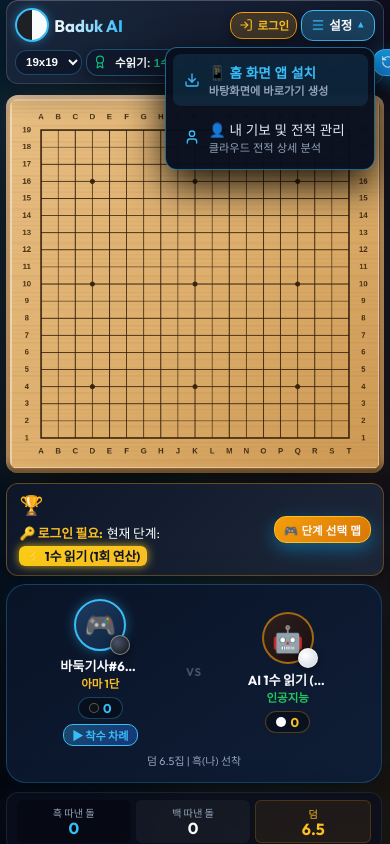
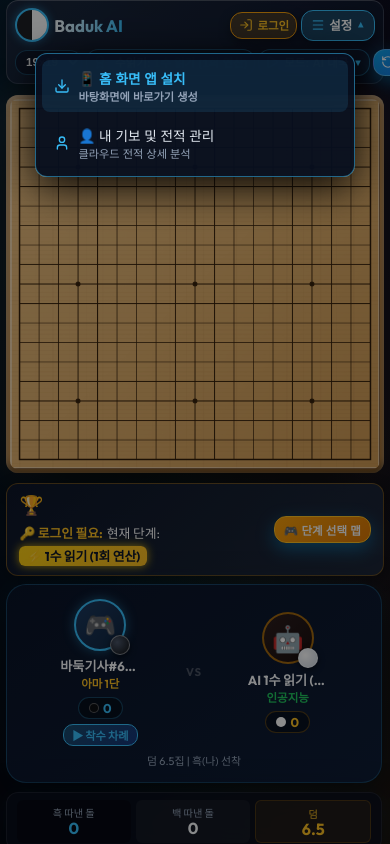
Before and after one commit to korbill73/baduk, a React (Vite) app: page / in a window 390 px wide. Both pictures are taken after a click on the button "부가 설정 메뉴". Shown: the top 844 px of the page. Built offline with nearby package versions, Linux system fonts and the light colour scheme; no server answers.

Commit message:
Fix mobile dropdown menu right clipping with fixed center popup and enlarge mobile board grid by removing coordinates

```diff
--- a/src/components/Board/BoardCanvas.tsx
+++ b/src/components/Board/BoardCanvas.tsx
@@ -33,11 +33,22 @@
   const canvasRef = useRef<HTMLCanvasElement | null>(null);
   const [hoverPoint, setHoverPoint] = useState<Point | null>(null);
 
-  // Constants for board sizing
+  // Responsive mobile state to enlarge grid on touch screens
+  const [isMobile, setIsMobile] = useState(() => typeof window !== 'undefined' && window.innerWidth <= 960);
+
+  useEffect(() => {
+    const handleResize = () => {
+      setIsMobile(window.innerWidth <= 960);
+    };
+    window.addEventListener('resize', handleResize);
+    return () => window.removeEventListener('resize', handleResize);
+  }, []);
+
+  // Constants for board sizing - Reduced padding on mobile (no coordinate text) to maximize board cell size
   const BOARD_DIM = 620; // fixed canvas resolution
-  const PADDING = 52; // extra generous padding to guarantee 0% clipping on all devices & PWA
+  const PADDING = isMobile ? 16 : 52; // 16px on mobile for maximum grid cell expansion & easy touch
   const CELL_SIZE = (BOARD_DIM - PADDING * 2) / (size - 1);
-  const STONE_RADIUS = CELL_SIZE * 0.46;
+  const STONE_RADIUS = CELL_SIZE * 0.47;
 
   // Star points (Hoshi) based on board size
   const getStarPoints = (boardSize: BoardSize): Point[] => {
@@ -118,7 +129,8 @@
     }
     for (let i = 15; i < BOARD_DIM; i += 28) {
       ctx.fillStyle = 'rgba(90, 48, 10, 0.035)';
-      ctx.fillRect(0, i, BOARD_DIM, 3 + Math.cos(i) * 2);
+      const w = 1 + Math.sin(i * 0.1) * 1.5;
+      ctx.fillRect(i, 0, w > 0 ? w : 1, BOARD_DIM);
     }
     ctx.restore();
 
@@ -134,7 +146,8 @@
     ctx.lineTo(BOARD_DIM, 0);
     ctx.stroke();
 
-    // 2. Draw coordinate labels (A~T skipping I, 1~19)
+    // 2. Draw coordinate labels ONLY on desktop (hidden on mobile for maximum grid cell expansion & easy touch)
+    if (!isMobile) {
       ctx.font = 'bold 13px Outfit, Inter, sans-serif';
       ctx.fillStyle = 'rgba(45, 26, 8, 0.85)';
       ctx.textAlign = 'center';
@@ -150,6 +163,7 @@
         const numLabel = `${size - i}`;
         ctx.fillText(numLabel, PADDING - 24, cyY);
         ctx.fillText(numLabel, BOARD_DIM - PADDING + 24, cyY);
+      }
     }
 
     // 3. Draw grid lines
--- a/src/components/Header/Header.tsx
+++ b/src/components/Header/Header.tsx
@@ -189,7 +189,7 @@
             </button>
 
             {isMenuDropdownOpen && (
-              <div style={{
+              <div className="header-dropdown-menu header-menu-dropdown" style={{
                 position: 'absolute',
                 top: 'calc(100% + 6px)',
                 right: 0,
@@ -338,7 +338,7 @@
           </button>
 
           {isModeDropdownOpen && (
-            <div style={{
+            <div className="header-dropdown-menu header-mode-dropdown" style={{
               position: 'absolute',
               top: 'calc(100% + 6px)',
               left: 0,
--- a/src/index.css
+++ b/src/index.css
@@ -412,6 +412,19 @@
     justify-content: center !important;
   }
 
+  /* 모바일 드롭다운 메뉴 (모드/설정 펼침 시 화면 우측 짤림 100% 영구 방지) */
+  .header-dropdown-menu {
+    position: fixed !important;
+    top: 52px !important;
+    left: 50% !important;
+    right: auto !important;
+    transform: translateX(-50%) !important;
+    width: calc(100vw - 20px) !important;
+    max-width: 320px !important;
+    z-index: 10000 !important;
+    box-shadow: 0 10px 40px rgba(0, 0, 0, 0.95), 0 0 0 9999px rgba(0, 0, 0, 0.45) !important;
+  }
+
   /* 모바일 환경(확대/크게보기 포함) 바둑판 짤림 100% 철벽 차단 */
   .board-frame,
   .board-frame.expanded {
```
Lines whose indentation alone changed are shown as unchanged.
